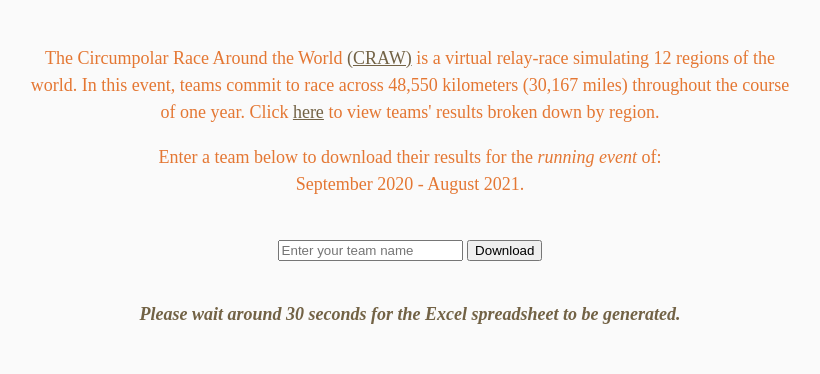
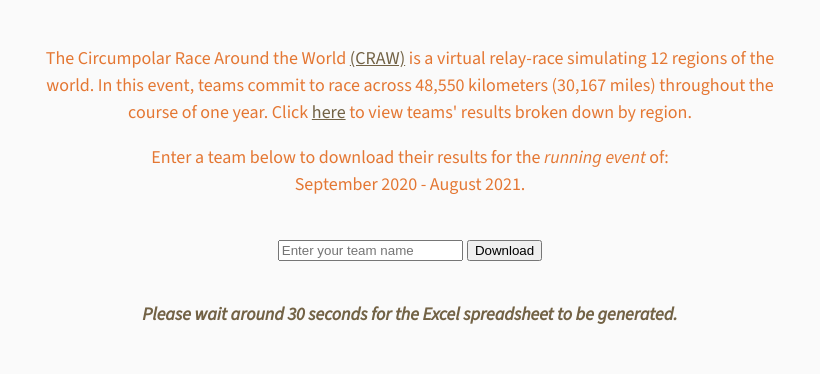
Before and after one commit to genvalen/circumpolar-race, a Flask app: page / in a window 1280 px wide. Shown: the part 489-863 px from the top of the page, without its empty margins (230-1050 px from the left). Run offline with Flask 2, Linux system fonts and the light colour scheme.

Commit message:
Update font scheme.

```diff
--- a/static/style.css
+++ b/static/style.css
@@ -29,7 +29,8 @@
 
 .footnote {
     color: rgb(114, 98, 69);
-    font-weight: bold;
+    font-family: 'Source Sans 3', sans-serif;
+    font-weight: bolder;
 }
 
 body {
@@ -41,11 +42,13 @@ body {
     padding-bottom: 20px;
     text-align: center;
     line-height: 150%;
+    font-family: 'Fira Sans', sans-serif;
     font-size: 18px;
 }
 
 p {
     color: rgb(228, 119, 51);
+    font-family: 'Source Sans 3', sans-serif;
     font-weight: lighter;
 }
 
--- a/templates/base.html
+++ b/templates/base.html
@@ -5,6 +5,9 @@
     <meta name="viewport" content="width=device-width, initial-scale=1.0">
     <title>{% block title %}{% endblock %}</title>
     <link rel="stylesheet" href="{{ url_for( 'static', filename='style.css' ) }}"/>
+    <link rel="preconnect" href="https://fonts.googleapis.com">
+    <link rel="preconnect" href="https://fonts.gstatic.com" crossorigin>
+    <link href="https://fonts.googleapis.com/css2?family=Fira+Sans:wght@800&family=Roboto:ital,wght@1,300;1,400&family=Source+Sans+3:ital,wght@0,400;1,400;1,700&display=swap" rel="stylesheet">
 </head>
 <body>
     {% block body %}
```
